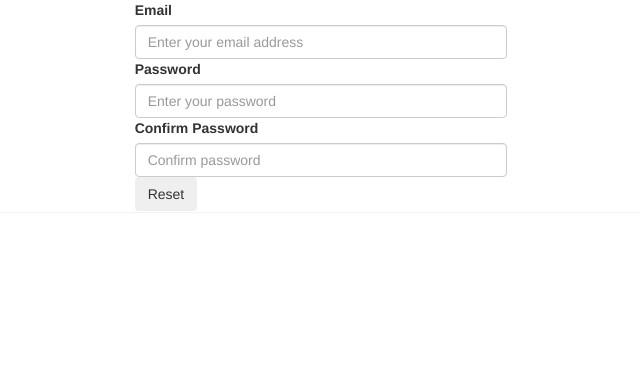
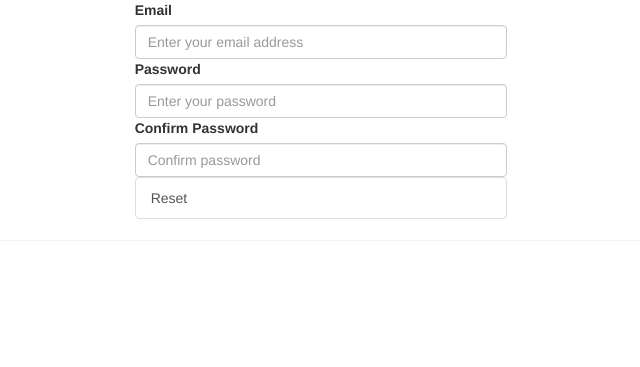
Before and after one commit to dudinda/CoreBlog, an ASP.NET Core app: template src/CoreBlog.Web/Views/Auth/ResetPassword.cshtml in a window 1280 px wide. Shown: the part 101-468 px from the top of the page, without its empty margins (319-959 px from the left). Run offline with ASP.NET Core 8, Linux system fonts and the light colour scheme; the template is opened without the code that fills it, so the values that code supplies are empty; some libraries are stand-ins or nearby versions.

Commit message:
Fixed forms

```diff
--- a/src/CoreBlog.Web/Views/Auth/Login.cshtml
+++ b/src/CoreBlog.Web/Views/Auth/Login.cshtml
@@ -27,8 +27,8 @@
                 </div>
                 <div>
                     <div class="list-group">
-                        <button type="submit" class="list-group-item" style="text-align:center;">Sign In</button>
-                        <a asp-controller="Blog" asp-action="Index" class="list-group-item" style="text-align:center;">Cancel</a>
+                        <button type="submit" class="list-group-item list-group-item-action" style="text-align:center;outline:none;">Sign In</button>
+                        <a asp-controller="Blog" asp-action="Index" class="list-group-item list-group-item-action" style="text-align:center;">Cancel</a>
                     </div>
                 </div>
                 <div class="text-danger" asp-validation-summary="ModelOnly"></div>
--- a/src/CoreBlog.Web/Views/Auth/ResetPassword.cshtml
+++ b/src/CoreBlog.Web/Views/Auth/ResetPassword.cshtml
@@ -6,7 +6,7 @@
 <div class="panel">
     <div class="row">
         <div class="col-md-4 col-md-offset-4">
-            <form method="post">
+            <form novalidate method="post">
                 <div class="form group">
                     <label asp-for="Email" placeholder="Enter your email">Email</label>
                     <input type="email" asp-for="Email" class="form-control" />
@@ -22,7 +22,9 @@
                     <input type="password" asp-for="ConfirmPassword" class="form-control" />
                     <span asp-validation-for="ConfirmPassword" class="text-muted"></span>
                 </div>
-                <button class="btn" type="submit">Reset</button>
+                <div class="form-group list-group">
+                    <button class="list-group-item list-group-item-action" type="submit">Reset</button>
+                </div>
                 <div class="text-danger" asp-validation-summary="ModelOnly"></div>
             </form>
         </div>
--- a/src/CoreBlog.Web/Views/Auth/SendResetLink.cshtml
+++ b/src/CoreBlog.Web/Views/Auth/SendResetLink.cshtml
@@ -7,14 +7,16 @@
     <div class="panel">
         <div class="row">
             <div class="col-md-4 col-md-offset-4">
-                <form method="post">
+                <form novalidate method="post">
                     <div class="form group">
                         <label asp-for="Email" placeholder="Enter your email">Email</label>
                         <input type="email" asp-for="Email" class="form-control" />
                         <span asp-validation-for="Email" class="text-muted"></span>
                     </div>
+                    <div class="form-group list-group">
+                        <button class="list-group-item list-group-item-action" type="submit">Send reset link</button>
+                    </div>
                     <div class="text-danger" asp-validation-summary="ModelOnly"></div>
-                    <button class="btn" type="submit">Send reset link</button>
                 </form>
             </div>
         </div>
--- a/src/CoreBlog.Web/Views/Reg/Registration.cshtml
+++ b/src/CoreBlog.Web/Views/Reg/Registration.cshtml
@@ -20,7 +20,7 @@
     </div>
 
     @section Scripts {
-        <environment names="Staging">
+        <environment names="Staging, Production">
             <script src="~/js/Scripts/redirect.min.js"></script>
         </environment>
         <environment names="Development">
--- a/src/CoreBlog.Web/Views/Shared/_Contact.cshtml
+++ b/src/CoreBlog.Web/Views/Shared/_Contact.cshtml
@@ -22,13 +22,12 @@
             </div>
             <div class="form group">
                 <label asp-for="Message">Your message</label>
-                <textarea asp-for="Message" class="form-control"></textarea>
+                <textarea asp-for="Message" style="resize:both;" class="form-control"></textarea>
                 <span asp-validation-for="Message" class="text-muted"></span>
             </div>
             <div class="form-group">
                     <recaptcha align="center" />
                     <span class="text-danger" id="recaptchaErrorMessage"></span>
-                </div>
             </div>
             <div class="list-group">
                 <button type="submit" class="list-group-item" style="text-align:center;">Send</button>
--- a/src/CoreBlog.Web/Views/Shared/_Search.cshtml
+++ b/src/CoreBlog.Web/Views/Shared/_Search.cshtml
@@ -1,6 +1,6 @@
 @model CoreBlog.Web.ViewModels.Page.SearchViewModel
 
-<form asp-controller="@ViewBag.Controller" asp-action="GetString">
+<form asp-controller="@ViewBag.Controller" novalidate asp-action="GetString">
     <div class="input-group form-group">
         <input class="form-control" asp-for="Text" placeholder="e.g. Hello World!">
         <span class="input-group-btn">
```
